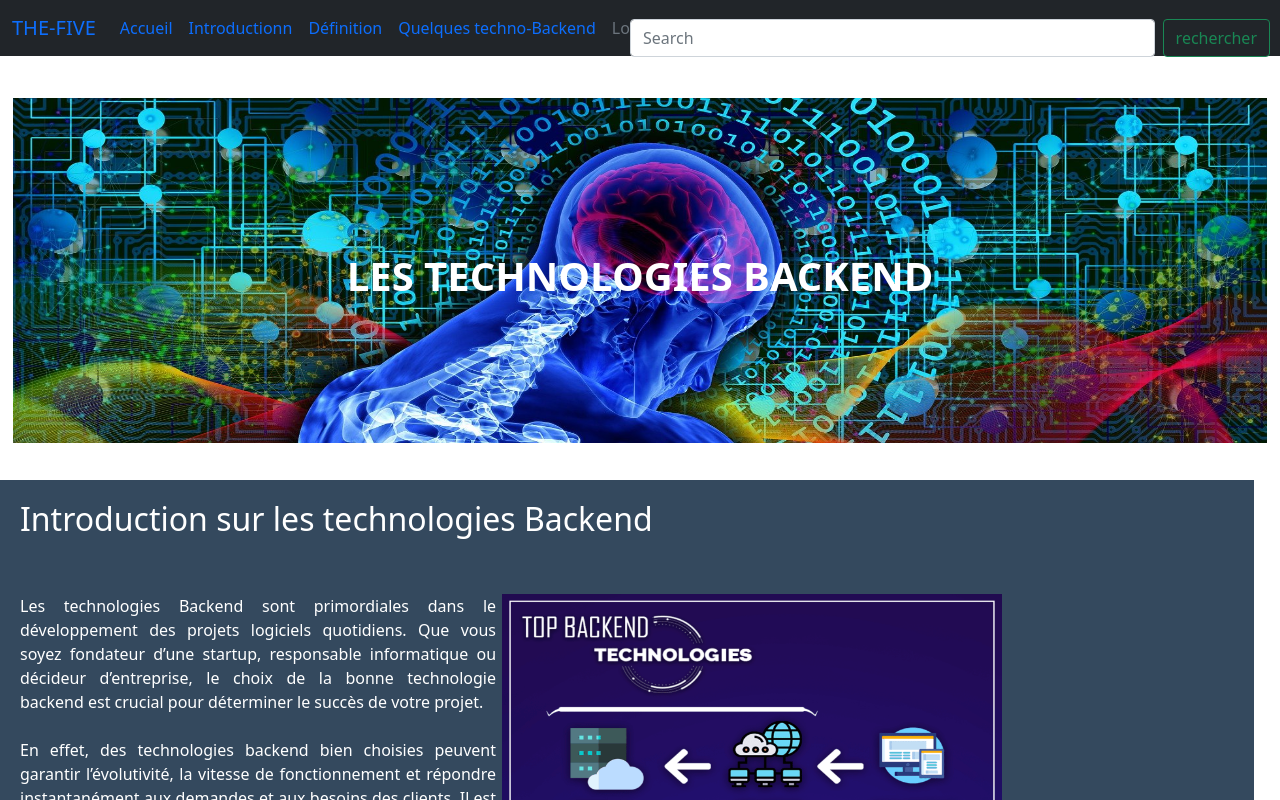
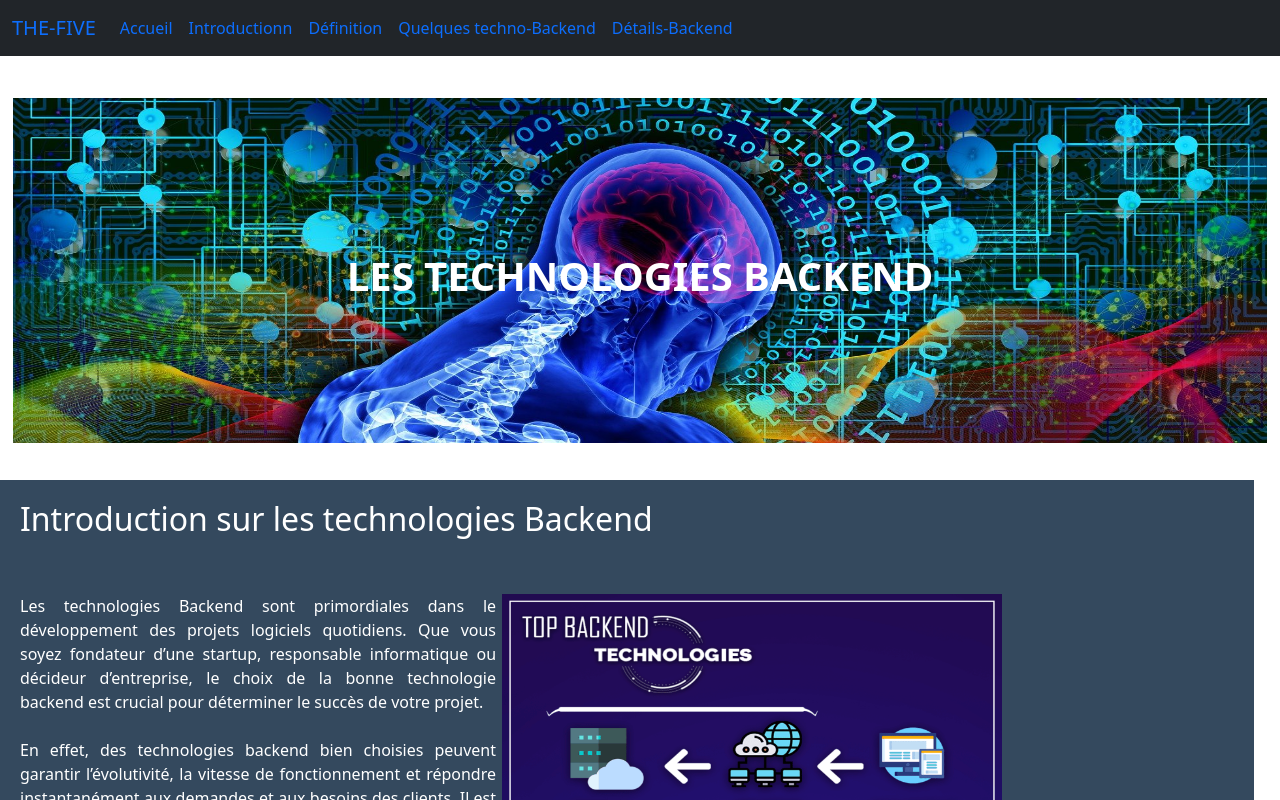
Before and after one commit to THE-FIVE01/tialao-veille-backend, a plain HTML site: page index.html in a window 1280 px wide. Shown: the top 800 px of the page. Drawn offline with nearby package versions, Linux system fonts and the light colour scheme.

Commit message:
Update project veille-backend tialao

```diff
--- a/index.html
+++ b/index.html
@@ -34,13 +34,13 @@
                         <a class="nav-link" href="#introduction3">Quelques techno-Backend</a>
                     </li>
                     <li class="nav-item">
-                        <a class="nav-link disabled" href="#" tabindex="-1" aria-disabled="true">Localiser</a>
+                        <a class="nav-link" href="#details">Détails-Backend</a>
                     </li>
                 </ul>
-                <form class="d-flex">
+                <!-- <form class="d-flex">
                     <input class="form-control me-2" type="rechercher" placeholder="Search" aria-label="Search">
                     <button class="btn btn-outline-success" type="submit">rechercher</button>
-                </form>
+                </form> -->
             </div>
         </div>
     </nav>
@@ -147,6 +147,7 @@
             </p>
         </div>
     </div> <br><br><br><br>
+    <h1 style="text-align: center; color: #130f40;" id="details">Détaills sur Quelques Techno-Backend</h1><br>
     <div class="python">
         <h1 id="py">Python</h1>
         <p>Python est un langage de programmation polyvalent de premier plan créé par un programmeur néerlandais, Guido van Rossum,
```
